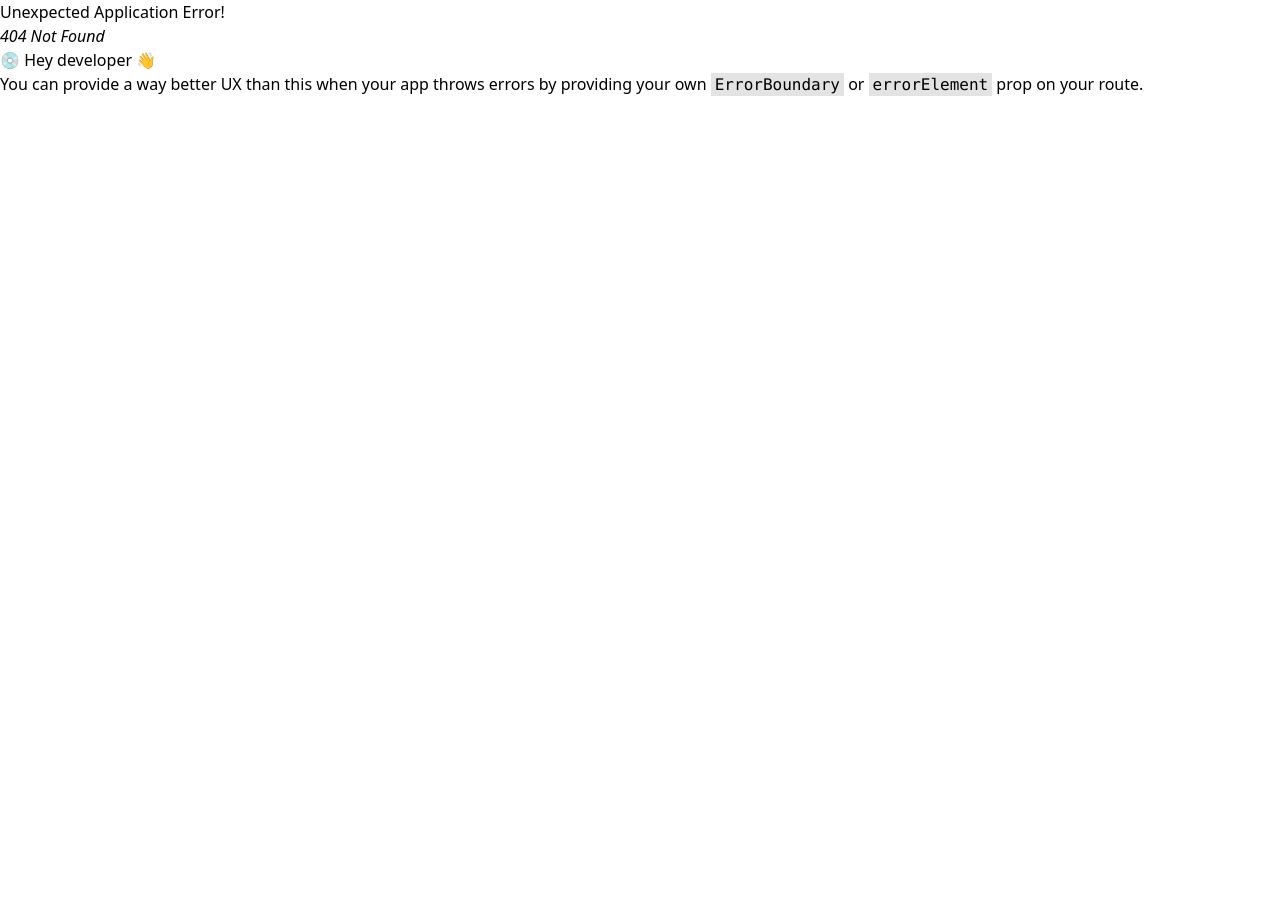
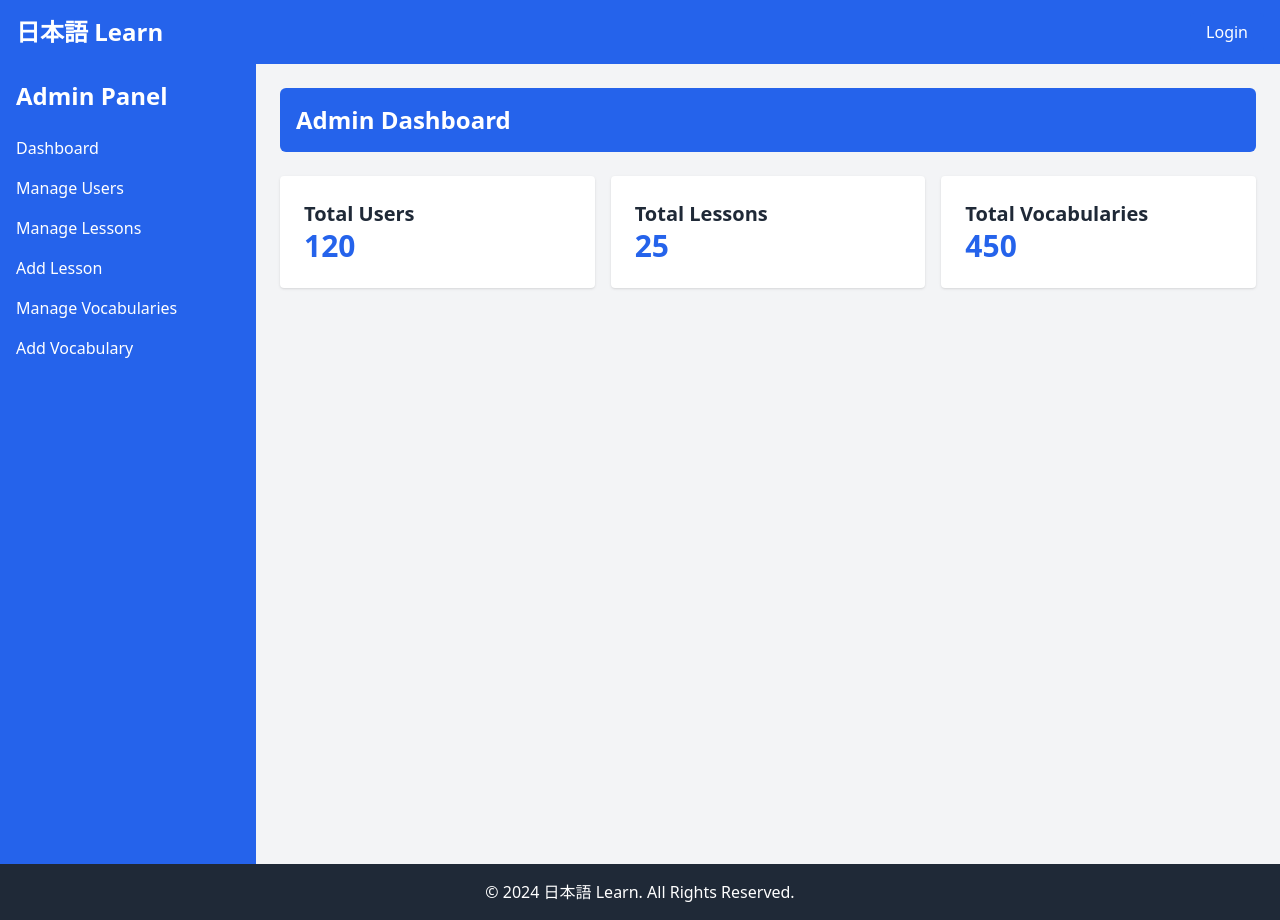
Before and after one commit to Tanvir-art/Japanese-vocabulary-frontend, a React (Vite) app: page /admin in a window 1280 px wide. Before the commit this address had no page. Before the commit the page ends 800 px from the top, so only its background shows below. Built offline with nearby package versions, Linux system fonts and the light colour scheme.

Commit message:
setup  the admin panel

```diff
--- /dev/null
+++ b/src/components/HamburgerMenu.tsx
@@ -0,0 +1,32 @@
+import React from "react";
+
+interface HamburgerMenuProps {
+    onClick: () => void;
+}
+
+const HamburgerMenu: React.FC<HamburgerMenuProps> = ({ onClick }) => {
+    return (
+        <button
+            className="md:hidden text-white text-2xl p-2"
+            onClick={onClick}
+            aria-label="Toggle menu"
+        >
+            <svg
+                className="w-6 h-6"
+                fill="none"
+                stroke="currentColor"
+                viewBox="0 0 24 24"
+                xmlns="http://www.w3.org/2000/svg"
+            >
+                <path
+                    strokeLinecap="round"
+                    strokeLinejoin="round"
+                    strokeWidth={2}
+                    d="M4 6h16M4 12h16M4 18h16"
+                />
+            </svg>
+        </button>
+    );
+};
+
+export default HamburgerMenu;
--- a/src/components/Navbar.tsx
+++ b/src/components/Navbar.tsx
@@ -1,18 +1,40 @@
-import { Link } from "react-router-dom"
+import { Link } from "react-router-dom";
+import { useSelector, useDispatch } from "react-redux";
+import { RootState } from "../redux/store";
+import { logout } from "../redux/features/authSlice";
 
 const Navbar = () => {
+    const { user } = useSelector((state: RootState) => state.auth); // Get user from Redux state
+    const dispatch = useDispatch();
+
+    const handleLogout = () => {
+        dispatch(logout());
+    };
+
     return (
-        <div>
-            <nav className="bg-blue-600 p-4 text-white flex justify-between">
+        <nav className="bg-blue-600 p-4 text-white flex justify-between items-center">
             <Link to="/" className="text-2xl font-bold">日本語 Learn</Link>
             <div className="space-x-4">
+                {user ? (
+                    <>
                         <Link to="/lessons">Lessons</Link>
                         <Link to="/tutorials">Tutorials</Link>
-                    <Link to="/dashboard">Dashboard</Link>
+                        {user.role === "admin" && <Link to="/dashboard">Dashboard</Link>}
+                        <button
+                            onClick={handleLogout}
+                            className="bg-red-500 px-4 py-2 rounded text-white hover:bg-red-600"
+                        >
+                            Logout
+                        </button>
+                    </>
+                ) : (
+                    <Link to="/login" className="bg-blue-600 px-4 py-2 rounded text-white hover:bg-blue-700">
+                        Login
+                    </Link>
+                )}
             </div>
         </nav>
-        </div>
-    )
-}
+    );
+};
 
-export default Navbar
+export default Navbar;
--- /dev/null
+++ b/src/components/Sidebar.tsx
@@ -0,0 +1,60 @@
+import React from "react";
+import { Link } from "react-router-dom";
+
+interface SidebarProps {
+    isOpen: boolean;
+    onClose: () => void;
+}
+
+const Sidebar: React.FC<SidebarProps> = ({ isOpen, onClose }) => {
+    return (
+        <aside
+            className={`fixed top-0 left-0 h-full bg-blue-600 text-white w-64 transform ${isOpen ? "translate-x-0" : "-translate-x-full"
+                } transition-transform md:translate-x-0 md:static md:w-64 z-50`}
+        >
+            <div className="p-4">
+                <h2 className="text-2xl font-bold mb-6">Admin Panel</h2>
+                <ul className="space-y-4">
+                    <li>
+                        <Link to="/dashboard" className="block hover:text-blue-300">
+                            Dashboard
+                        </Link>
+                    </li>
+                    <li>
+                        <Link to="/manage-users" className="block hover:text-blue-300">
+                            Manage Users
+                        </Link>
+                    </li>
+                    <li>
+                        <Link to="/manage-lessons" className="block hover:text-blue-300">
+                            Manage Lessons
+                        </Link>
+                    </li>
+                    <li>
+                        <Link to="/add-lesson" className="block hover:text-blue-300">
+                            Add Lesson
+                        </Link>
+                    </li>
+                    <li>
+                        <Link to="/manage-vocabularies" className="block hover:text-blue-300">
+                            Manage Vocabularies
+                        </Link>
+                    </li>
+                    <li>
+                        <Link to="/add-vocabulary" className="block hover:text-blue-300">
+                            Add Vocabulary
+                        </Link>
+                    </li>
+                </ul>
+                <button
+                    onClick={onClose}
+                    className="absolute top-4 right-4 md:hidden text-white text-xl"
+                >
+                    ×
+                </button>
+            </div>
+        </aside>
+    );
+};
+
+export default Sidebar;
--- a/src/main.tsx
+++ b/src/main.tsx
@@ -7,6 +7,7 @@ import { store } from './redux/store.ts'
 import { createBrowserRouter, RouterProvider } from 'react-router-dom'
 import Login from './pages/Login.tsx'
 import Signup from './pages/Signup.tsx'
+import AdminPanel from './pages/admin/adminPanel.tsx'
 
 const router = createBrowserRouter([
   {
@@ -20,6 +21,10 @@ const router = createBrowserRouter([
       {
         path: '/signup',
         element: <Signup />
+      },
+      {
+        path: '/admin',
+        element: <AdminPanel />
       }
     ]
   },
--- /dev/null
+++ b/src/pages/admin/adminPanel.tsx
@@ -0,0 +1,42 @@
+import React, { useState } from "react";
+import Sidebar from "../../components/Sidebar";
+import HamburgerMenu from "../../components/HamburgerMenu";
+
+const AdminPanel: React.FC = () => {
+    const [isSidebarOpen, setIsSidebarOpen] = useState(false);
+
+    const toggleSidebar = () => {
+        setIsSidebarOpen(!isSidebarOpen);
+    };
+
+    return (
+        <div className="flex h-screen">
+            {/* Sidebar */}
+            <Sidebar isOpen={isSidebarOpen} onClose={toggleSidebar} />
+
+            {/* Main Content */}
+            <div className="flex-1 bg-gray-100 p-6 ">
+                <header className="flex justify-between items-center bg-blue-600 text-white p-4 rounded-md">
+                    <h1 className="text-2xl font-bold">Admin Dashboard</h1>
+                    <HamburgerMenu onClick={toggleSidebar} />
+                </header>
+                <div className="mt-6 grid grid-cols-1 md:grid-cols-2 lg:grid-cols-3 gap-4">
+                    <div className="bg-white p-6 rounded shadow hover:shadow-lg">
+                        <h2 className="text-xl font-bold text-gray-800">Total Users</h2>
+                        <p className="text-3xl font-bold text-blue-600">120</p>
+                    </div>
+                    <div className="bg-white p-6 rounded shadow hover:shadow-lg">
+                        <h2 className="text-xl font-bold text-gray-800">Total Lessons</h2>
+                        <p className="text-3xl font-bold text-blue-600">25</p>
+                    </div>
+                    <div className="bg-white p-6 rounded shadow hover:shadow-lg">
+                        <h2 className="text-xl font-bold text-gray-800">Total Vocabularies</h2>
+                        <p className="text-3xl font-bold text-blue-600">450</p>
+                    </div>
+                </div>
+            </div>
+        </div>
+    );
+};
+
+export default AdminPanel;
```
Lines whose indentation alone changed are shown as unchanged.
